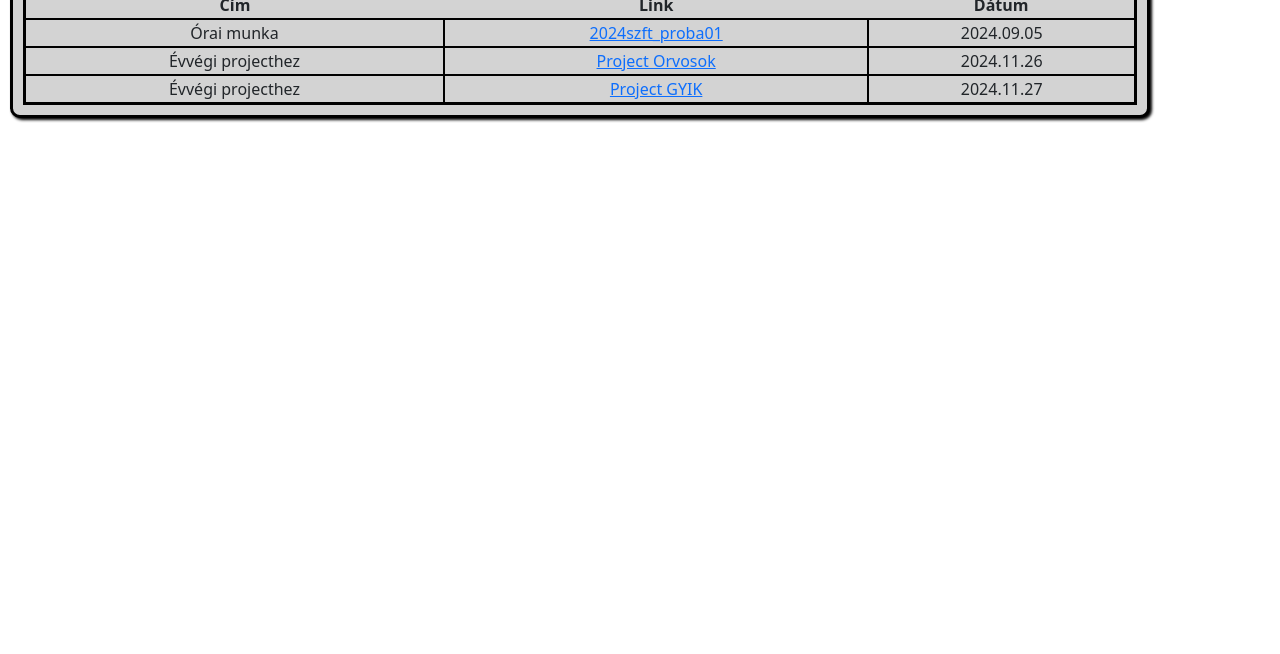
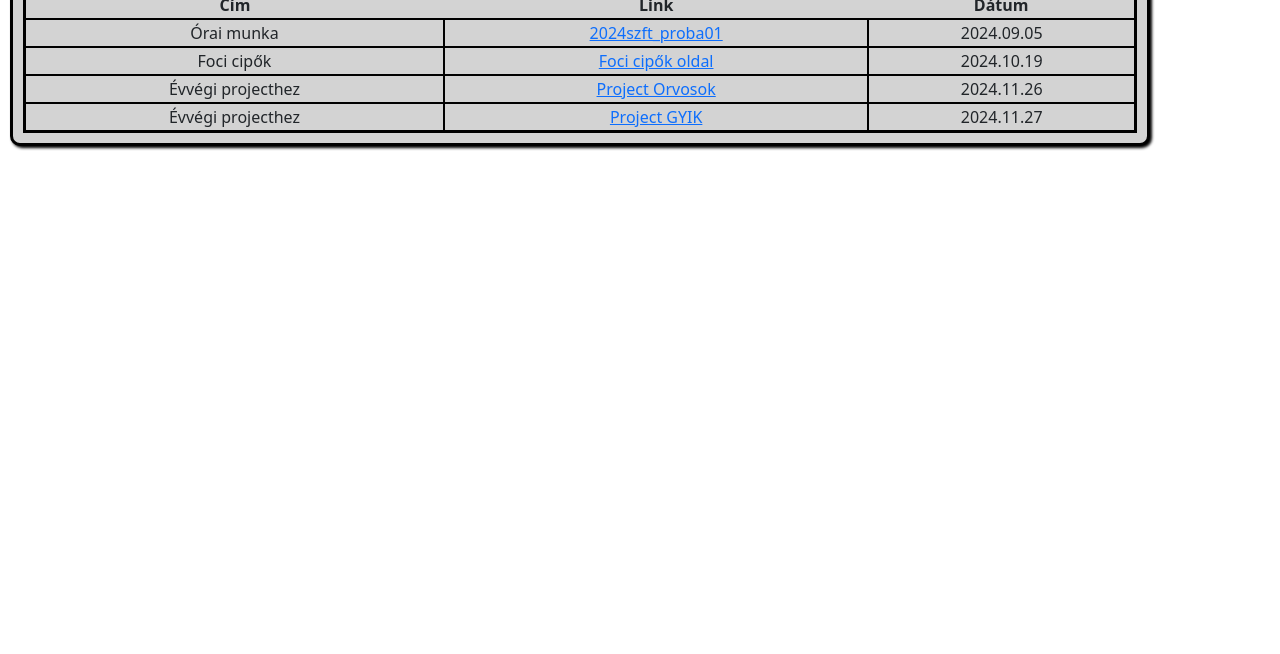
Before and after one commit to Andrissh10/Portf-li-, a website: page index.html in a window 1280 px wide. Shown: the part 146-800 px from the top of the page. Drawn offline with nearby package versions, Linux system fonts and the light colour scheme.

Commit message:
focicipok

```diff
--- a/index.html
+++ b/index.html
@@ -44,6 +44,11 @@
                     <td>2024.09.05</td>
                 </tr>
                 <tr>
+                  <td>Foci cipők </td>
+                  <td> <a href="https://andrissh10.github.io/focicipok/"> Foci cipők oldal </a> </td>
+                  <td>2024.10.19</td>
+                </tr>
+                <tr>
                   <td>Évvégi projecthez </td>
                   <td> <a href="https://andrissh10.github.io/orvosok/"> Project Orvosok </a> </td>
                   <td>2024.11.26</td>
@@ -53,6 +58,7 @@
                   <td> <a href="https://andrissh10.github.io/GYIK/"> Project GYIK </a> </td>
                   <td>2024.11.27</td>
                 </tr>
+
             </tbody>
         </table>
 
```
